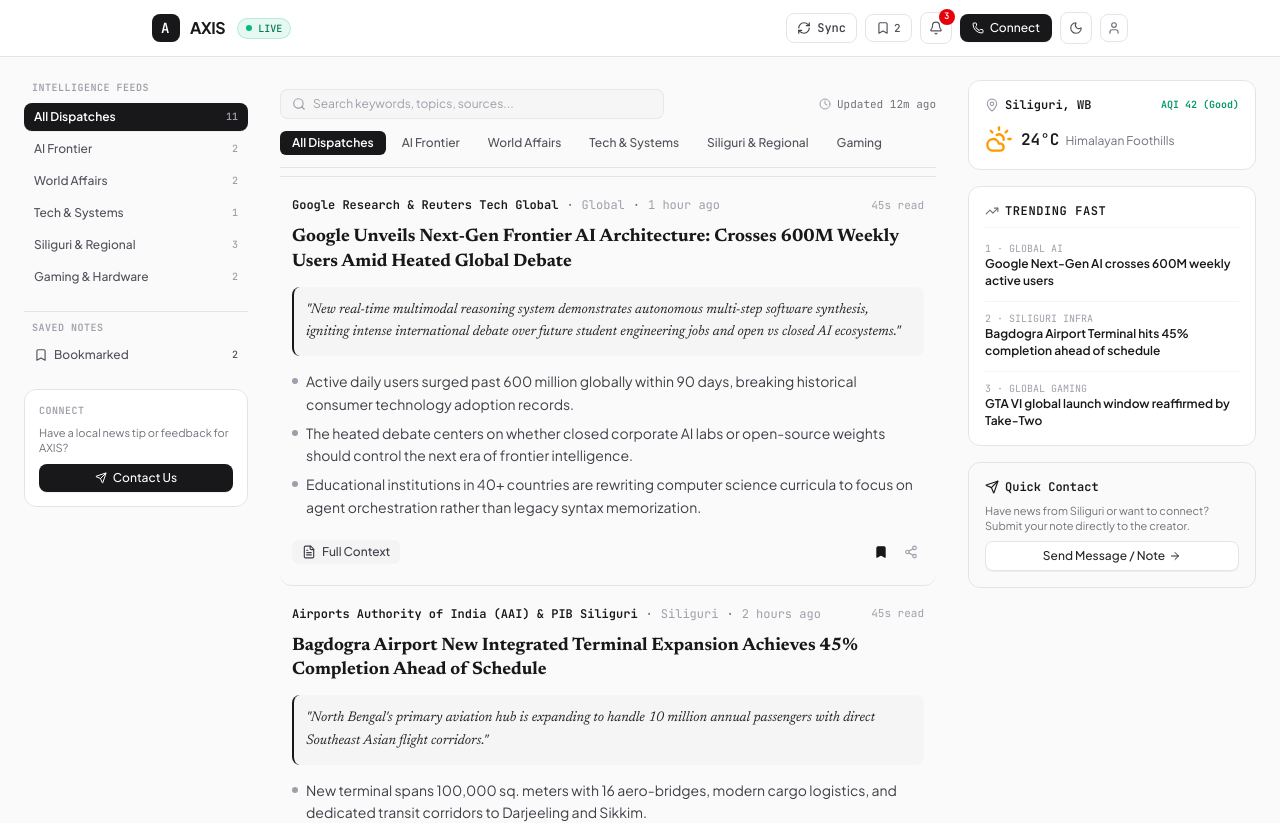
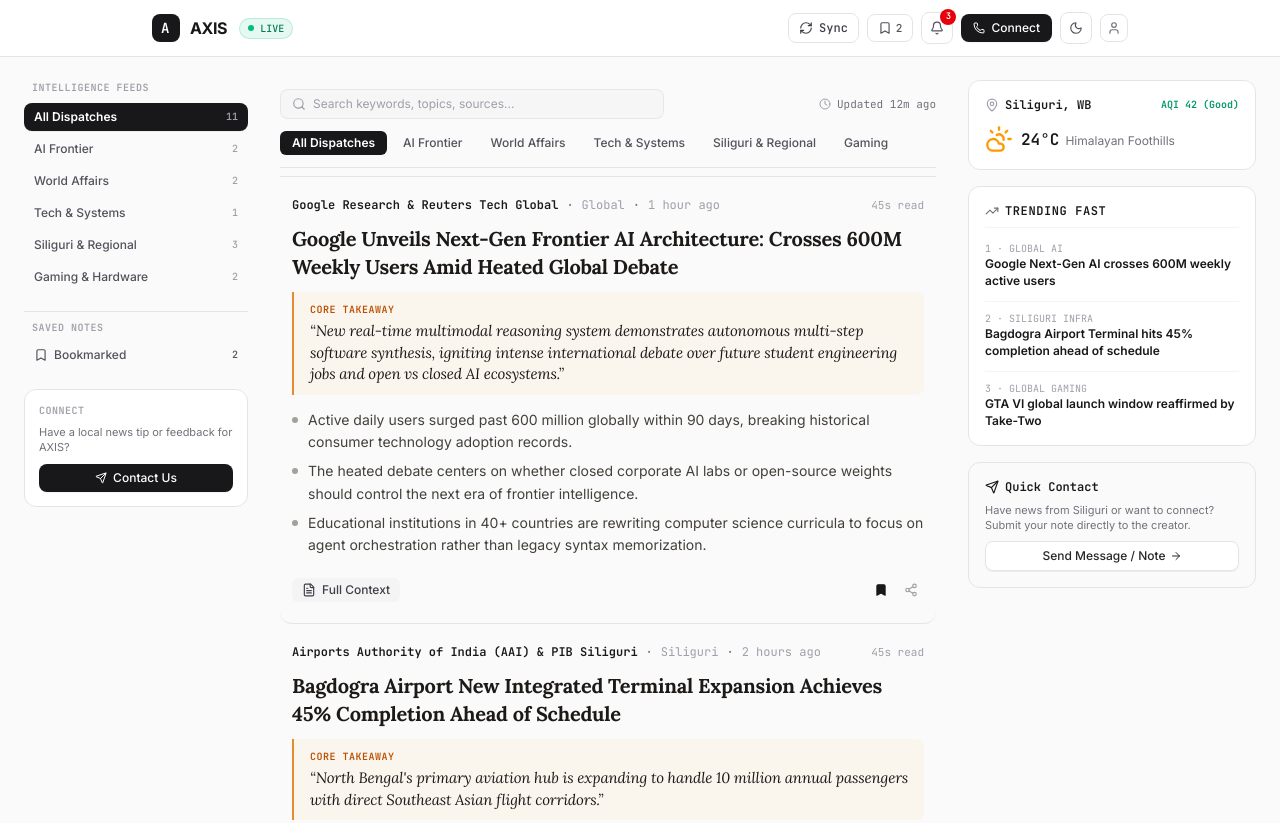
Before and after one commit to GarvBansal01/Axis-news, a React (Vite) app: page / in a window 1280 px wide. Shown: the top 823 px of the page. Built offline with nearby package versions, Linux system fonts and the light colour scheme.

Commit message:
style: elevate typography with Lora, Inter, and Martel and refine editorial quote presentation

```diff
--- a/index.html
+++ b/index.html
@@ -11,7 +11,7 @@
     <meta name="twitter:card" content="summary_large_image" />
     <link rel="preconnect" href="https://fonts.googleapis.com">
     <link rel="preconnect" href="https://fonts.gstatic.com" crossorigin>
-    <link href="https://fonts.googleapis.com/css2?family=JetBrains+Mono:wght@400;500;600&family=Newsreader:ital,opsz,wght@0,6..72,400;0,6..72,500;0,6..72,600;0,6..72,700;1,6..72,400;1,6..72,500&family=Plus+Jakarta+Sans:wght@400;500;600;700&display=swap" rel="stylesheet">
+    <link href="https://fonts.googleapis.com/css2?family=Inter:wght@300;400;500;600;700&family=JetBrains+Mono:wght@400;500;600&family=Lora:ital,wght@0,400;0,500;0,600;0,700;1,400;1,500;1,600;1,700&family=Martel:wght@400;600;700&display=swap" rel="stylesheet">
   </head>
   <body>
     <div id="root"></div>
--- a/src/components/DeepDiveModal.tsx
+++ b/src/components/DeepDiveModal.tsx
@@ -139,17 +139,22 @@ export const DeepDiveModal: React.FC<DeepDiveModalProps> = ({
         {article.deepDive.keyQuotes.length > 0 && (
           <div className="space-y-2 pt-1">
             <h3 className="text-xs font-mono uppercase tracking-wider text-zinc-500">
-              Key Statements
+              Key Statements & Direct Testimony
             </h3>
-            <div className="space-y-2">
+            <div className="space-y-3">
               {article.deepDive.keyQuotes.map((q, idx) => (
                 <blockquote
                   key={idx}
-                  className="p-3 rounded-lg border border-zinc-200 dark:border-zinc-800 bg-zinc-50/60 dark:bg-zinc-900/40 text-xs text-zinc-800 dark:text-zinc-200 italic"
+                  className="relative pl-4 pr-3 py-3 rounded-r-xl border-l-2 border-stone-700 dark:border-stone-300 bg-stone-50/80 dark:bg-zinc-900/60 text-stone-900 dark:text-stone-100 font-editorial text-sm md:text-base leading-relaxed"
                 >
-                  "{q.quote}"
-                  <footer className="mt-1 not-italic font-mono text-[11px] text-zinc-500">
-                    — {q.speaker}, <span className="font-normal">{q.role}</span>
+                  <p className="italic font-normal">
+                    “{q.quote}”
+                  </p>
+                  <footer className="mt-2 not-italic font-mono text-[11px] text-zinc-500 flex items-center gap-1.5">
+                    <span className="w-1.5 h-1.5 rounded-full bg-amber-600 dark:bg-amber-400" />
+                    <span className="font-semibold text-zinc-900 dark:text-zinc-100">{q.speaker}</span>
+                    <span aria-hidden="true">·</span>
+                    <span className="text-zinc-500">{q.role}</span>
                   </footer>
                 </blockquote>
               ))}
--- a/src/components/ScrollingFeed.tsx
+++ b/src/components/ScrollingFeed.tsx
@@ -79,21 +79,26 @@ export const ScrollingFeed: React.FC<ScrollingFeedProps> = ({
               {/* Headline */}
               <h2
                 onClick={() => onOpenDeepDive(article)}
-                className="text-base md:text-lg font-editorial font-bold text-zinc-900 dark:text-zinc-100 leading-snug hover:text-indigo-600 dark:hover:text-indigo-400 transition-colors cursor-pointer"
+                className="text-lg md:text-xl font-editorial font-bold text-stone-900 dark:text-stone-100 leading-snug tracking-tight hover:text-amber-700 dark:hover:text-amber-400 transition-colors cursor-pointer"
               >
                 {article.title}
               </h2>
 
-              {/* 1-Sentence Takeaway */}
-              <div className="p-3 rounded-lg bg-zinc-100/70 dark:bg-zinc-900/60 border-l-2 border-zinc-900 dark:border-zinc-100 text-xs md:text-sm text-zinc-800 dark:text-zinc-200 font-editorial italic leading-relaxed">
-                "{article.takeaway}"
+              {/* Editorial Synthesis Takeaway (Quoted Text) */}
+              <div className="relative pl-4 pr-3 py-2.5 rounded-r-lg border-l-2 border-amber-600/80 dark:border-amber-400/80 bg-amber-500/5 dark:bg-amber-400/5 text-xs md:text-sm text-stone-800 dark:text-stone-200 font-editorial leading-relaxed">
+                <span className="block text-[10px] font-mono font-semibold uppercase tracking-wider text-amber-700 dark:text-amber-400 mb-0.5">
+                  Core Takeaway
+                </span>
+                <p className="italic font-normal text-stone-900 dark:text-stone-100 text-sm md:text-[15px]">
+                  “{article.takeaway}”
+                </p>
               </div>
 
               {/* 3 Synthesized Bullets */}
-              <ul className="space-y-1.5 text-xs md:text-sm text-zinc-700 dark:text-zinc-300 leading-relaxed pt-0.5">
+              <ul className="space-y-1.5 text-xs md:text-sm text-stone-700 dark:text-stone-300 leading-relaxed pt-0.5 font-sans">
                 {article.bullets.map((bullet, idx) => (
-                  <li key={idx} className="flex items-start gap-2">
-                    <span className="w-1.5 h-1.5 rounded-full bg-zinc-400 dark:bg-zinc-600 mt-2 shrink-0" />
+                  <li key={idx} className="flex items-start gap-2.5">
+                    <span className="w-1.5 h-1.5 rounded-full bg-stone-400 dark:bg-stone-600 mt-2 shrink-0" />
                     <span>{bullet}</span>
                   </li>
                 ))}
--- a/src/index.css
+++ b/src/index.css
@@ -3,27 +3,35 @@
 
 @layer base {
   :root {
-    --font-serif: 'Newsreader', Georgia, Cambria, 'Times New Roman', Times, serif;
-    --font-sans: 'Plus Jakarta Sans', system-ui, -apple-system, BlinkMacSystemFont, 'Segoe UI', Roboto, sans-serif;
+    --font-serif: 'Lora', Georgia, Cambria, 'Times New Roman', Times, serif;
+    --font-sans: 'Inter', system-ui, -apple-system, BlinkMacSystemFont, 'Segoe UI', Roboto, sans-serif;
+    --font-sanskrit: 'Martel', 'Lora', Georgia, serif;
     --font-mono: 'JetBrains Mono', Menlo, Monaco, Consolas, monospace;
   }
 
   body {
     font-family: var(--font-sans);
-    background-color: #FAFAF8;
+    background-color: #FAFAF7;
     color: #18181B;
     -webkit-font-smoothing: antialiased;
     -moz-osx-font-smoothing: grayscale;
+    font-feature-settings: "cv02", "cv03", "cv04", "cv11";
   }
 
   .dark body {
-    background-color: #0B0F17;
+    background-color: #0A0D14;
     color: #F4F4F5;
   }
 }
 
 .font-editorial {
   font-family: var(--font-serif);
+  letter-spacing: -0.012em;
+}
+
+.font-sanskrit {
+  font-family: var(--font-sanskrit);
+  letter-spacing: 0.015em;
 }
 
 .font-body {
```
Also changed, not shown: src/components/WisdomBanner.tsx (+48 -29 lines).
